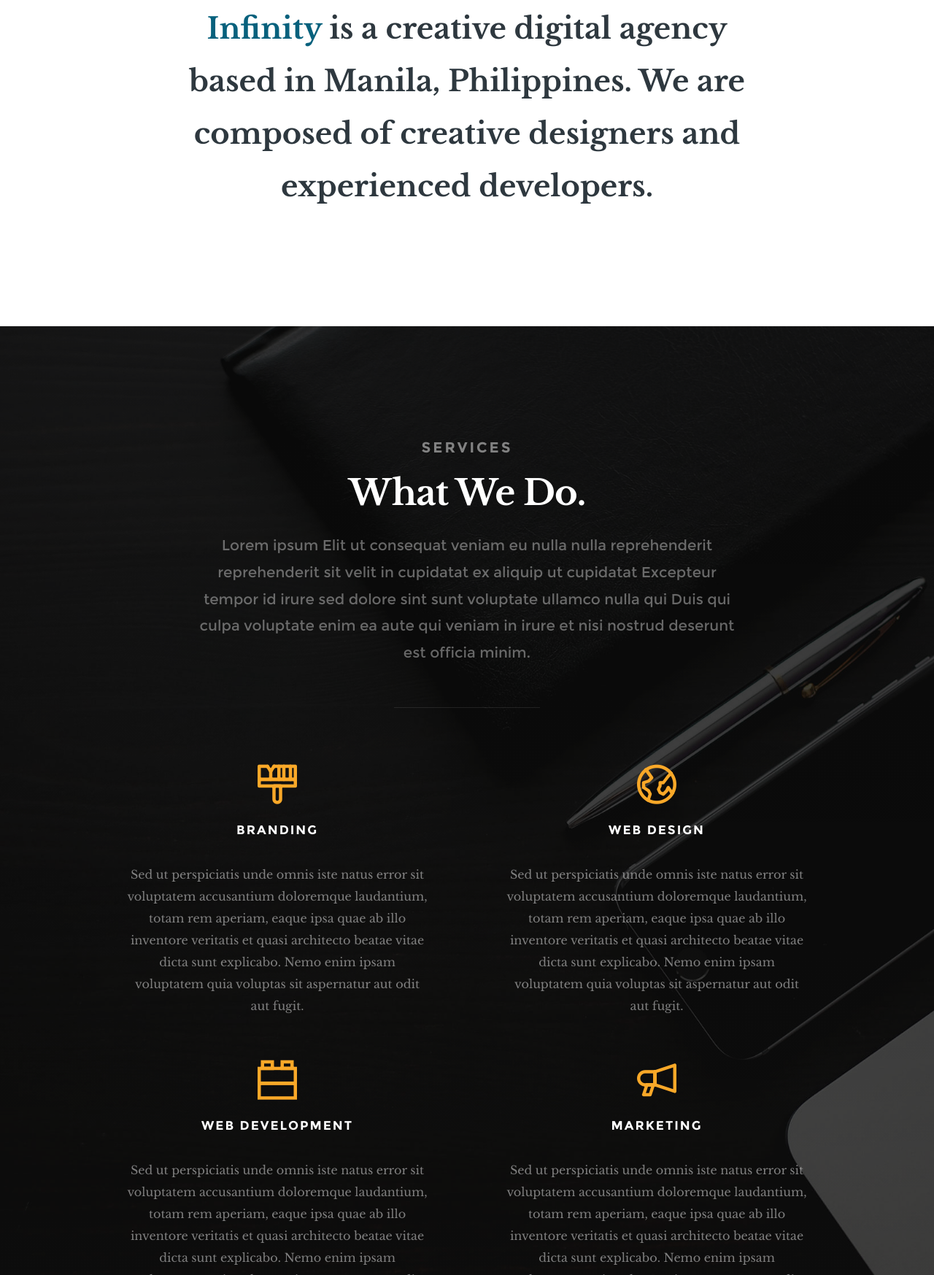
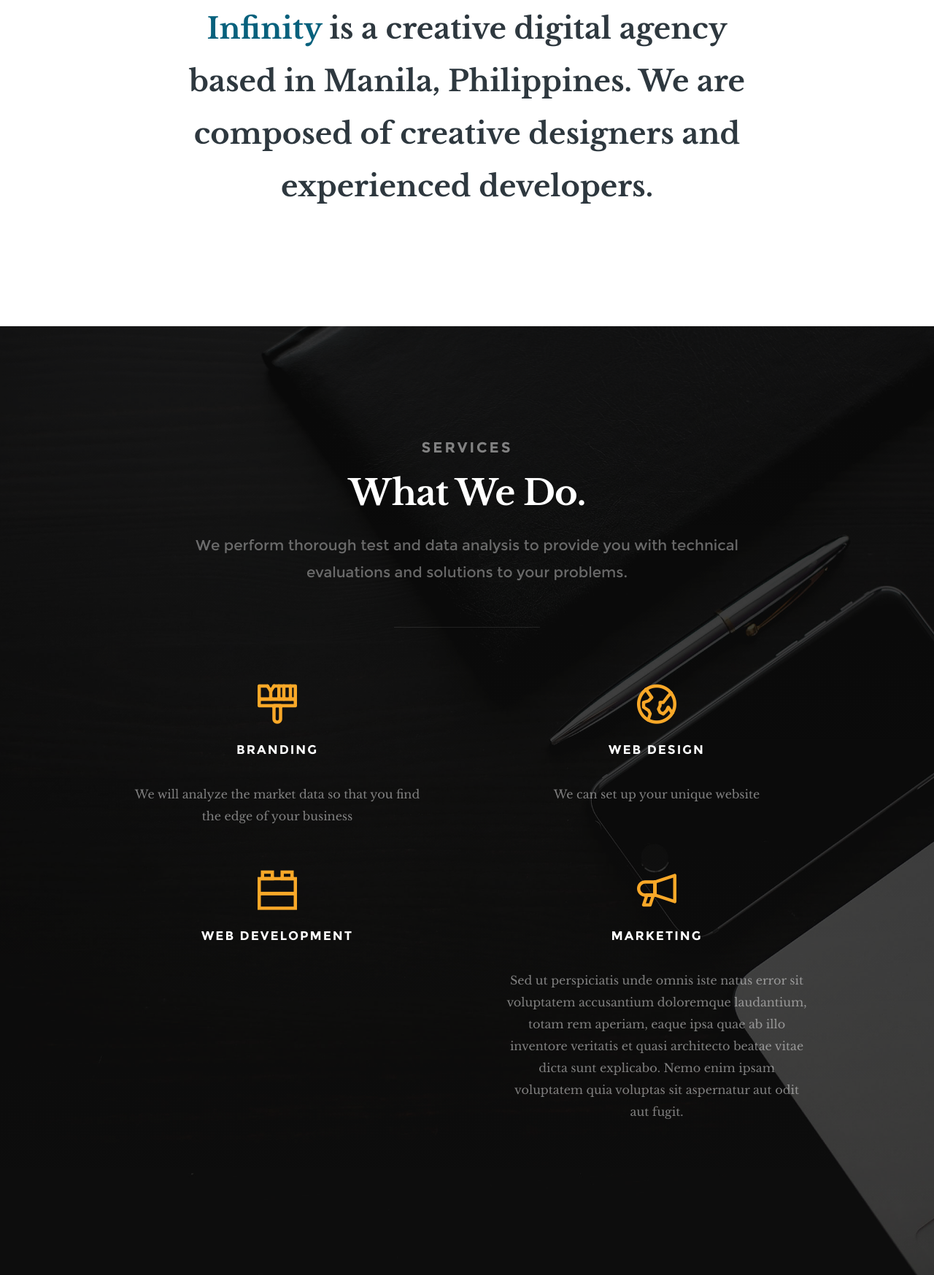
Before and after one commit to simplconsulting/www, a plain HTML site: page index.html in a window 1280 px wide. Shown: the part 1053-2800 px from the top of the page at 73% size. Drawn offline with Linux system fonts and the light colour scheme; files whose address does not match are found by name.

Commit message:
Update index.html

```diff
--- a/index.html
+++ b/index.html
@@ -63,8 +63,7 @@
 			</ul>
 
 			<p class="sponsor-text">
-				Looking for an awesome and reliable webhosting? Try <a href="http://www.dreamhost.com/r.cgi?287326|STYLESHOUT">DreamHost</a>.
-				Get <span>$50 off</span> when you sign up with the promocode <span>styleshout</span>.
+				Looking for consultation on technical questions? Contact us today!
 				<!-- Simply type	the promocode in the box labeled “Promo Code” when placing your order. -->
 			</p>
 
@@ -102,7 +101,7 @@
 		   	<div class="row">
 		   		<div class="col-twelve">
 
-			  				<h3 class="animate-intro">We Are Infinity.</h3>
+			  				<h3 class="animate-intro">We Are SimPL Consulting.</h3>
 				  			<h1 class="animate-intro">
 							We Craft Stunning  <br>
 							Digital Experiences.
@@ -180,7 +179,7 @@
    				<h3>Services</h3>
    			   <h1>What We Do.</h1>
 
-   			   <p class="lead">Lorem ipsum Elit ut consequat veniam eu nulla nulla reprehenderit reprehenderit sit velit in cupidatat ex aliquip ut cupidatat Excepteur tempor id irure sed dolore sint sunt voluptate ullamco nulla qui Duis qui culpa voluptate enim ea aute qui veniam in irure et nisi nostrud deserunt est officia minim.</p>
+   			   <p class="lead"> We perform thorough test and data analysis to provide you with technical evaluations and solutions to your problems.</p>
 
    	   </div> <!-- end col-full -->
    	</div> <!-- end row -->
@@ -196,7 +195,7 @@
 	            <div class="service-content">
 	            	<h3 class="h05">Branding</h3>
 
-		            <p>Sed ut perspiciatis unde omnis iste natus error sit voluptatem accusantium doloremque laudantium, totam rem aperiam, eaque ipsa quae ab illo inventore veritatis et quasi architecto beatae vitae dicta sunt explicabo. Nemo enim ipsam voluptatem quia voluptas sit aspernatur aut odit aut fugit.
+		            <p> We will analyze the market data so that you find the edge of your business
 	         		</p>
 	         	</div>
 
@@ -209,7 +208,7 @@
 	            <div class="service-content">
 	            	<h3 class="h05">Web Design</h3>
 
-		            <p>Sed ut perspiciatis unde omnis iste natus error sit voluptatem accusantium doloremque laudantium, totam rem aperiam, eaque ipsa quae ab illo inventore veritatis et quasi architecto beatae vitae dicta sunt explicabo. Nemo enim ipsam voluptatem quia voluptas sit aspernatur aut odit aut fugit.
+		            <p>We can set up your unique website
 	         		</p>
 	            </div>
 
@@ -222,7 +221,7 @@
 	            <div class="service-content">
 	            	<h3 class="h05">Web Development</h3>
 
-		            <p>Sed ut perspiciatis unde omnis iste natus error sit voluptatem accusantium doloremque laudantium, totam rem aperiam, eaque ipsa quae ab illo inventore veritatis et quasi architecto beatae vitae dicta sunt explicabo. Nemo enim ipsam voluptatem quia voluptas sit aspernatur aut odit aut fugit.
+		            <p>
 	        			</p>
 	            </div>
 
```
